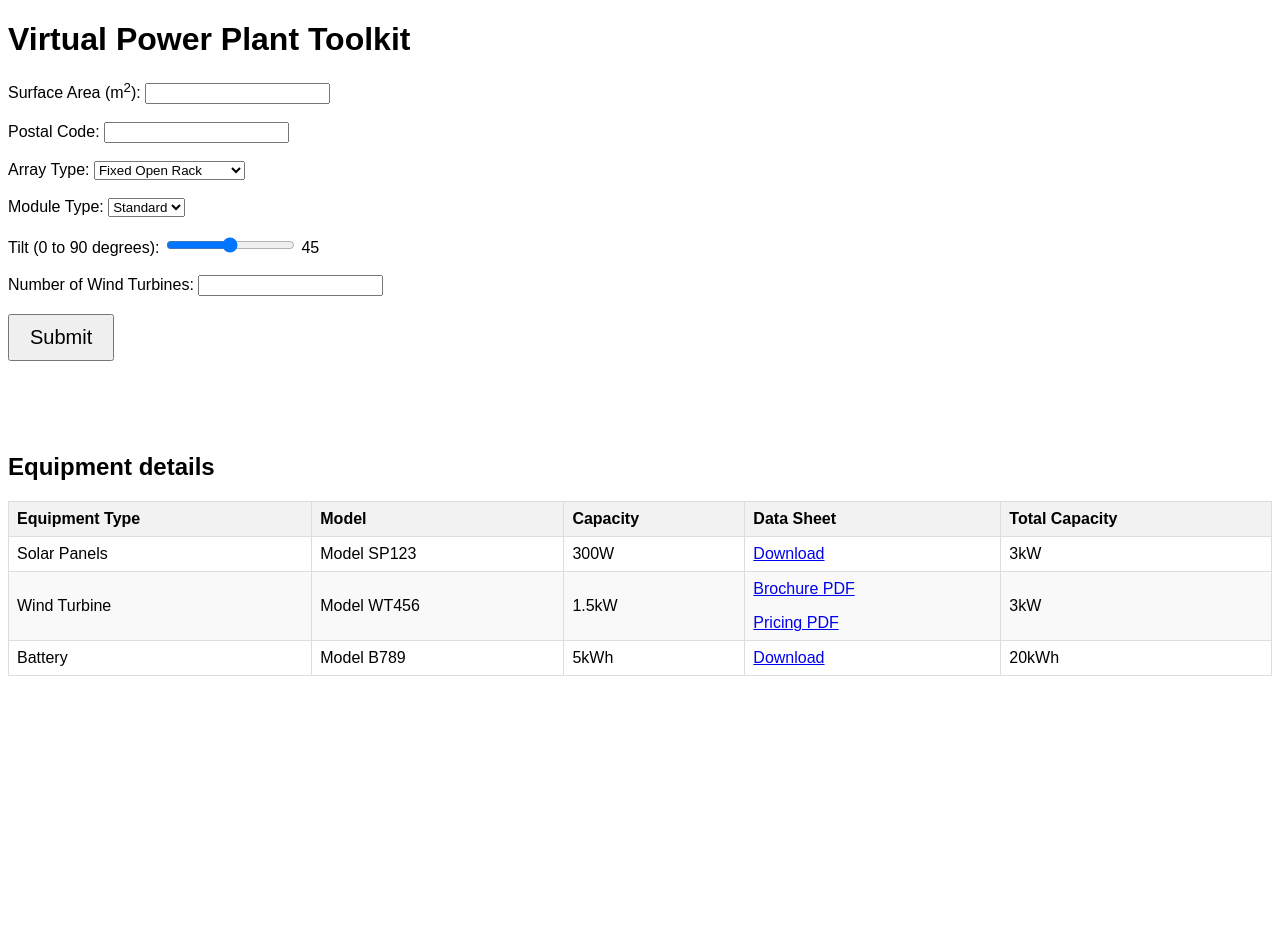
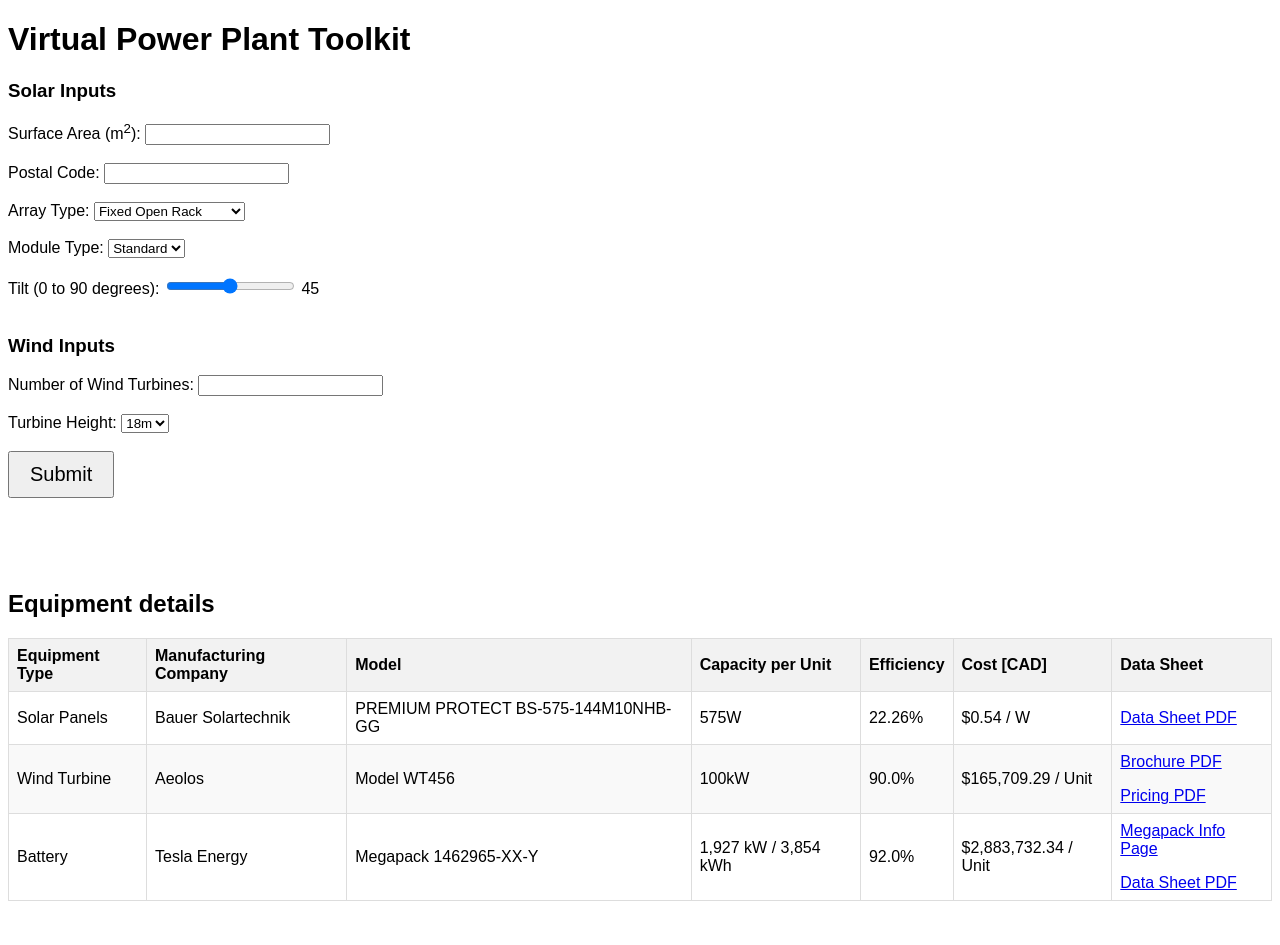
Before and after one commit to NathanPaceydev/Virtual-Power-Plant, a Flask app: page / in a window 1280 px wide. Shown: the part 54-999 px from the top of the page. Before the commit the page ends 730 px from the top, so only its background shows below. Run offline with Flask 3, Linux system fonts and the light colour scheme.

Commit message:
uod added data sheets to homepage

```diff
--- a/flask app/templates/home.html
+++ b/flask app/templates/home.html
@@ -91,7 +91,7 @@
     <h1>Virtual Power Plant Toolkit</h1>
 
     <form method="post">
-
+        <h3>Solar Inputs</h3>
         <label for="surfaceArea">Surface Area (m<sup>2</sup>):</label>
         <input type="number" id="surfaceArea" name="surfaceArea"><br><br>
 
@@ -118,9 +118,18 @@
         <input type="range" id="tilt" name="tilt" min="0" max="90" step="1" oninput="this.nextElementSibling.value = this.value">
         <output>45</output><br><br>
 
-        <!-- New input field for the number of wind turbines -->
+        <h3>Wind Inputs</h3>
         <label for="numTurbines">Number of Wind Turbines:</label>
         <input type="number" id="numTurbines" name="numTurbines" min="1" step="1">
+        <br><br>
+
+        <label for="turbineHeight">Turbine Height:</label>
+        <select id="turbineHeight" name="turbineHeight">
+            <option value="18">18m</option>
+            <option value="24">24m</option>
+            <option value="30">30m</option>
+            <option value="36">36m</option>
+        </select>
         <br><br>
 
         <input type="submit" value="Submit">
@@ -133,40 +142,58 @@
         <thead>
             <tr>
                 <th>Equipment Type</th>
+                <th>Manufacturing Company</th>
                 <th>Model</th>
-                <th>Capacity</th>
+                <th>Capacity per Unit</th>
+                <th>Efficiency</th>
+                <th>Cost [CAD]</th>
                 <th>Data Sheet</th>
-                <th>Total Capacity</th>
             </tr>
         </thead>
         <tbody>
             <tr>
                 <td>Solar Panels</td>
-                <td>Model SP123</td>
-                <td>300W</td>
-                <td><a href="{{ url_for('static', filename='datasheets/Bauer-Solar-CANSOLAR (1).pdf') }}" target="_blank">Download</a></td>
-                <td>3kW</td>
+                <td>Bauer Solartechnik</td>
+                <td>PREMIUM PROTECT BS-575-144M10NHB-GG</td>
+                <td>575W</td>
+                <td>22.26%</td>
+                <td>$0.54 / W</td>
+                <td><a href="{{ url_for('static', filename='datasheets/Bauer-Solar-CANSOLAR (1).pdf') }}" target="_blank">Data Sheet PDF</a></td>
             </tr>
+
             <tr>
                 <td>Wind Turbine</td>
+                <td>Aeolos</td>
                 <td>Model WT456</td>
-                <td>1.5kW</td>
+                <td>100kW</td>
+                <td>90.0%</td>
+                <td>$165,709.29 / Unit</td>
+
                 <td>
                     <a href="{{ url_for('static', filename='datasheets/Aeolos-H 100kW Brochure 8012024 (1).pdf') }}" target="_blank">Brochure PDF</a>
                     <p> </p>
                     <a href="{{ url_for('static', filename='datasheets/Aeolos H 100kW on grid and off grid price list 2012024 (1).pdf') }}" target="_blank">Pricing PDF</a>
                 </td>
-                <td>3kW</td>
+
             </tr>
+
             <tr>
                 <td>Battery</td>
-                <td>Model B789</td>
-                <td>5kWh</td>
-                <td><a href="{{ url_for('static', filename='datasheets/Ficha-Tecnica-Mega-Pack (1).pdf') }}" target="_blank">Download</a></td>
-                <td>20kWh</td>
+                <td>Tesla Energy</td>
+                <td>Megapack 1462965-XX-Y</td>
+                <td>1,927 kW / 3,854 kWh</td>
+                <td>92.0%</td>
+                <td>$2,883,732.34 / Unit</td>
+                <td>
+                    <a href="https://www.tesla.com/megapack/design" target="_blank">Megapack Info Page</a>
+                    <p> </p>
+                    <a href="{{ url_for('static', filename='datasheets/Ficha-Tecnica-Mega-Pack (1).pdf') }}" target="_blank">Data Sheet PDF</a>
+                </td>
             </tr>
+
         </tbody>
     </table>
+    <br><br>
 
     <script>
         document.querySelector('form').addEventListener('submit', function(e) {
```
